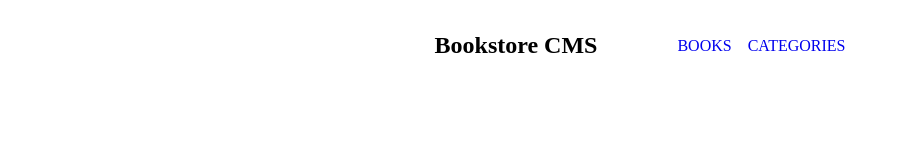
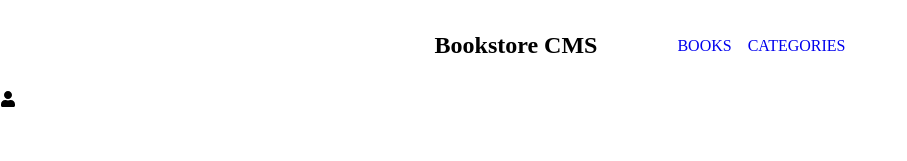
Before and after one commit to cosywasswa/Bookstore, a React (Create React App) app: page /categories in a window 1280 px wide. Shown: the top 161 px of the page, without its empty margins (0-907 px from the left). Built offline with nearby package versions, Linux system fonts and the light colour scheme.

Commit message:
Updated elements for the header

```diff
--- a/src/components/NavBar.js
+++ b/src/components/NavBar.js
@@ -1,9 +1,11 @@
 import React from 'react';
 import { Link, useMatch, useResolvedPath } from 'react-router-dom';
 import PropTypes from 'prop-types';
+import { FaUser } from 'react-icons/fa';
 
 function Navbar() {
   return (
+    <header>
       <nav className="navigation">
         <h1>Bookstore CMS</h1>
         <ul className="nav-list">
@@ -11,6 +13,10 @@ function Navbar() {
           <CustomLink className="category" to="/Categories">CATEGORIES</CustomLink>
         </ul>
       </nav>
+      <div className="profile-pic">
+        <FaUser className="user-nav" />
+      </div>
+    </header>
   );
 }
 
```
Lines whose indentation alone changed are shown as unchanged.
